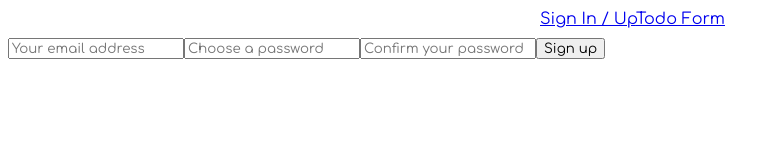
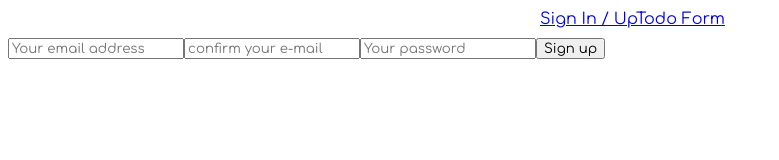
Before and after one commit to haldunatar/getting-warmed-up-with-ng4-ts, an Angular app: page /sign-up in a window 1280 px wide. Shown: the top 160 px of the page, without its empty margins (0-779 px from the left). Built offline with nearby package versions, Linux system fonts and the light colour scheme.

Commit message:
add basic reactive form validations

```diff
--- a/src/app/auth/auth.module.ts
+++ b/src/app/auth/auth.module.ts
@@ -1,6 +1,6 @@
 import { BrowserModule } from '@angular/platform-browser';
 import { NgModule } from '@angular/core';
-import { FormsModule } from '@angular/forms';
+import { FormsModule, ReactiveFormsModule } from '@angular/forms';
 
 import { AuthRoutingModule } from './auth.router.module';
 
@@ -17,6 +17,7 @@ import { UserAuthenticationComponent } from './auth.component';
 	imports: [
 		BrowserModule,
 		FormsModule,
+		ReactiveFormsModule,
 		AuthRoutingModule
 	],
 	exports: [UserAuthenticationComponent]
--- a/src/app/auth/auth.router.module.ts
+++ b/src/app/auth/auth.router.module.ts
@@ -1,5 +1,6 @@
 import { NgModule } from '@angular/core';
 import { RouterModule, Routes } from '@angular/router';
+import { ReactiveFormsModule } from '@angular/forms';
 
 import { SignInComponent } from './sign-in/sign-in.component';
 import { SignUpComponent } from './sign-up/sign-up.component';
@@ -11,6 +12,7 @@ const authRoutes: Routes = [
 
 @NgModule({
   imports: [
+  	ReactiveFormsModule,
     RouterModule.forChild(authRoutes)
   ],
   exports: [RouterModule]
--- a/src/app/auth/sign-in/sign-in.component.ts
+++ b/src/app/auth/sign-in/sign-in.component.ts
@@ -1,4 +1,5 @@
 import { Component, OnInit } from '@angular/core';
+import { FormControl, FormGroup, Validators } from '@angular/forms';
 
 @Component({
 	selector: 'sign-in',
--- a/src/app/auth/sign-up/sign-up.component.ts
+++ b/src/app/auth/sign-up/sign-up.component.ts
@@ -1,4 +1,5 @@
 import { Component, OnInit} from '@angular/core';
+import { FormControl, FormGroup, Validators } from '@angular/forms';
 
 @Component({
 	selector: 'sign-up',
@@ -6,9 +7,17 @@ import { Component, OnInit} from '@angular/core';
 })
 
 export class SignUpComponent implements OnInit {
-  constructor() {}
+	user: FormGroup;
 
-  ngOnInit() {
-    console.log('sth');
+  	constructor() {}
+
+  	ngOnInit() {
+
+	this.user = new FormGroup({
+		email: new FormControl('', Validators.required),
+		confirm: new FormControl('', Validators.required),
+		password: new FormControl('', [Validators.required, Validators.minLength(3)])
+	});
+
   }
 }
--- a/src/app/auth/sign-up/sign-up.html
+++ b/src/app/auth/sign-up/sign-up.html
@@ -1,19 +1,34 @@
-<form novalidate>
+<form novalidate [formGroup]="user">
 
     <input
       type="email"
       name="email"
+      formControlName="email"
       placeholder="Your email address">
+
+      <div *ngIf="user.get('email').hasError('required') && user.get('email').touched">
+        This dude is necessary man!
+      </div>
 
     <input
       type="email"
-      name="password"
-      placeholder="Choose a password">
+      name="confirm-email"
+      formControlName="confirm"
+      placeholder="confirm your e-mail">
+
+      <div *ngIf="user.get('confirm').hasError('required') && user.get('confirm').touched">
+        Don't you forget to confirm your email dude!
+      </div>
 
     <input
-      type="email"
-      name="confirm-password"
-      placeholder="Confirm your password">
+      type="password"
+      name="password"
+      formControlName="password"
+      placeholder="Your password">
+
+      <div *ngIf="user.get('password').hasError('required') && user.get('password').touched">
+        You need a lock!
+      </div>
 
   <button type="submit">Sign up</button>
 </form>
```
Also changed, not shown: src/app/todo/todo-component.html (line endings or trailing spaces).
